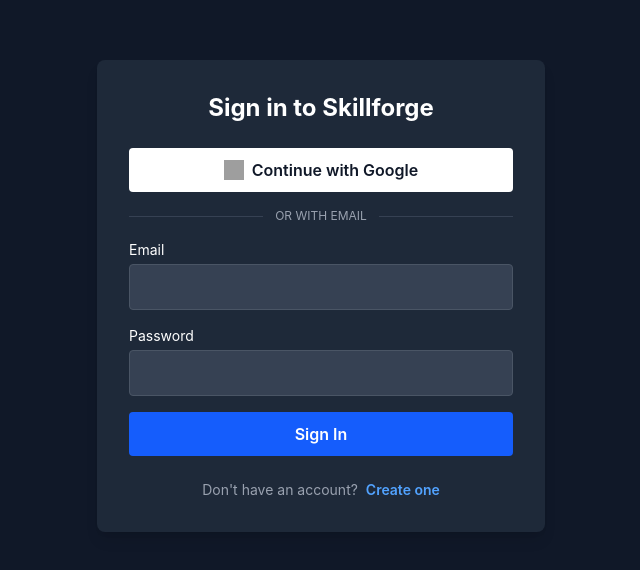
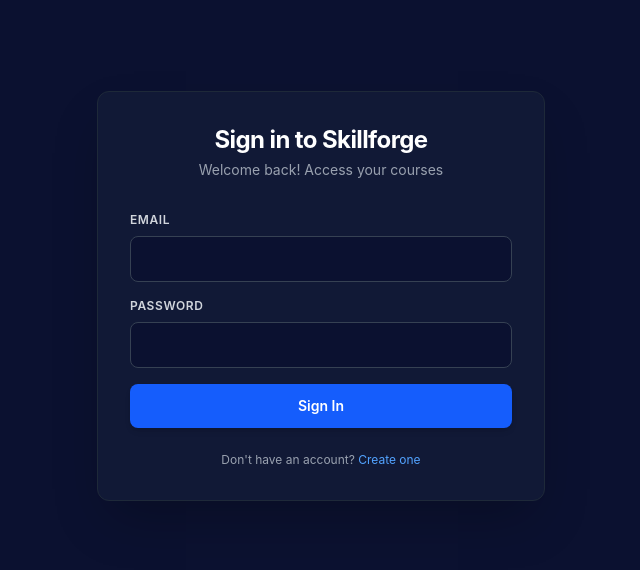
Before and after one commit to PrinceWycliff/skillforge-frontend, a React (Vite) app: page /login in a window 1280 px wide. Shown: the part 104-674 px from the top of the page, without its empty margins (319-959 px from the left). Built offline with nearby package versions, Linux system fonts and the light colour scheme; grey boxes are pictures that could not be loaded; the HTML template or start-up script is replaced by a standard one.

Commit message:
Fix login endpoint route and URL formatting in Login.jsx

```diff
--- a/src/pages/Login.jsx
+++ b/src/pages/Login.jsx
@@ -1,144 +1,110 @@
 import React, { useState } from 'react';
-import { loginWithGoogle, loginWithEmail, registerWithEmail } from '../config/firebase';
+import { useNavigate, Link } from 'react-router-dom';
 
 export default function Login() {
   const [email, setEmail] = useState('');
   const [password, setPassword] = useState('');
-  const [isRegistering, setIsRegistering] = useState(false);
   const [error, setError] = useState('');
-  const [message, setMessage] = useState('');
   const [loading, setLoading] = useState(false);
 
-  // 1. Backend Sync Helper
-  const syncWithBackend = async (idToken) => {
-    const baseUrl = import.meta.env.VITE_API_BASE_URL || '';
-    const res = await fetch(`${baseUrl}/api/auth/sync-user`, {
-      method: 'POST',
-      headers: { 'Content-Type': 'application/json' },
-      body: JSON.stringify({ idToken }),
-    });
+  const navigate = useNavigate();
 
-    const contentType = res.headers.get('content-type');
-    if (!contentType || !contentType.includes('application/json')) {
-      throw new Error(`Server returned non-JSON response (${res.status}). Check VITE_API_BASE_URL endpoint.`);
-    }
+  // Clean raw base URL to prevent double slashes (//)
+  const RAW_API_BASE = import.meta.env.VITE_API_BASE_URL || 'https://skillforge-backend-4wd6.onrender.com';
+  const API_BASE = RAW_API_BASE.replace(/\/$/, '');
 
-    const data = await res.json();
-    if (!res.ok) throw new Error(data.error || 'Backend synchronization failed');
-
-    // Store verified backend user session
-    localStorage.setItem('user', JSON.stringify(data.user));
-    window.location.href = '/dashboard';
-  };
-
-  // 2. Google Sign-In Handler
-  const handleGoogleLogin = async () => {
-    try {
-      setError('');
-      setLoading(true);
-      const userCredential = await loginWithGoogle();
-      const idToken = await userCredential.user.getIdToken();
-      await syncWithBackend(idToken);
-    } catch (err) {
-      setError(err.message);
-    } finally {
-      setLoading(false);
-    }
-  };
-
-  // 3. Email & Password Form Handler
   const handleSubmit = async (e) => {
     e.preventDefault();
     setError('');
-    setMessage('');
     setLoading(true);
 
     try {
-      if (isRegistering) {
-        await registerWithEmail(email, password);
-        setMessage('Verification email sent! Please check your inbox before logging in.');
-        setIsRegistering(false);
-      } else {
-        const userCredential = await loginWithEmail(email, password);
-        const idToken = await userCredential.user.getIdToken();
-        await syncWithBackend(idToken);
+      // Try main auth route
+      let response = await fetch(`${API_BASE}/api/auth/login`, {
+        method: 'POST',
+        headers: { 'Content-Type': 'application/json' },
+        body: JSON.stringify({ email, password }),
+      });
+
+      // Fallback to /api/login if /api/auth/login returned 404
+      if (response.status === 404) {
+        response = await fetch(`${API_BASE}/api/login`, {
+          method: 'POST',
+          headers: { 'Content-Type': 'application/json' },
+          body: JSON.stringify({ email, password }),
+        });
       }
+
+      const data = await response.json().catch(() => ({}));
+
+      if (!response.ok) {
+        throw new Error(data.message || 'Login failed. Please check your credentials.');
+      }
+
+      // Save user session
+      localStorage.setItem('token', data.token || 'user-logged-in');
+      localStorage.setItem('user', JSON.stringify(data.user || { email }));
+
+      // Redirect student to catalog or dashboard
+      navigate('/catalog', { replace: true });
+
     } catch (err) {
-      setError(err.message);
+      console.error('Login error:', err);
+      setError(err.message || 'Unable to log in. Please try again.');
     } finally {
       setLoading(false);
     }
   };
 
   return (
-    <div className="min-h-screen flex items-center justify-center bg-gray-900 text-white p-4">
-      <div className="max-w-md w-full bg-gray-800 rounded-lg p-8 shadow-lg">
-        <h2 className="text-2xl font-bold mb-6 text-center">
-          {isRegistering ? 'Create Skillforge Account' : 'Sign in to Skillforge'}
-        </h2>
-
-        {error && <div className="mb-4 text-sm bg-red-500/20 text-red-400 p-3 rounded break-words">{error}</div>}
-        {message && <div className="mb-4 text-sm bg-green-500/20 text-green-400 p-3 rounded">{message}</div>}
-
-        {/* Google Login Button */}
-        <button
-          onClick={handleGoogleLogin}
-          disabled={loading}
-          className="w-full flex items-center justify-center gap-2 bg-white text-gray-900 py-2.5 rounded font-semibold hover:bg-gray-100 transition mb-4 disabled:opacity-50"
-        >
-          <img src="https://www.gstatic.com/firebasejs/ui/2.0.0/images/auth/google.svg" className="w-5 h-5" alt="Google" />
-          {loading ? 'Signing in...' : 'Continue with Google'}
-        </button>
-
-        <div className="flex items-center my-4">
-          <div className="flex-1 border-t border-gray-700"></div>
-          <span className="px-3 text-xs text-gray-400 uppercase">Or with email</span>
-          <div className="flex-1 border-t border-gray-700"></div>
+    <div className="min-h-screen bg-[#0B1130] text-white flex items-center justify-center px-4 font-sans">
+      <div className="max-w-md w-full bg-[#111936] p-8 rounded-xl border border-gray-800 shadow-2xl">
+        <div className="text-center mb-8">
+          <h2 className="text-2xl font-bold tracking-tight">Sign in to Skillforge</h2>
+          <p className="text-gray-400 text-sm mt-1">Welcome back! Access your courses</p>
         </div>
 
-        {/* Form Login / Register */}
+        {error && (
+          <div className="mb-6 p-3 bg-red-500/10 border border-red-500/30 rounded-lg text-red-400 text-xs text-center">
+            {error}
+          </div>
+        )}
+
         <form onSubmit={handleSubmit} className="space-y-4">
           <div>
-            <label className="block text-sm mb-1">Email</label>
+            <label className="block text-xs font-semibold text-gray-300 uppercase tracking-wider mb-2">Email</label>
             <input
               type="email"
               required
-              className="w-full bg-gray-700 rounded p-2.5 border border-gray-600 focus:outline-none focus:border-blue-500"
               value={email}
               onChange={(e) => setEmail(e.target.value)}
+              className="w-full px-4 py-3 bg-[#0B1130] border border-gray-700 rounded-lg text-white text-sm focus:outline-none focus:border-blue-500 transition"
             />
           </div>
 
           <div>
-            <label className="block text-sm mb-1">Password</label>
+            <label className="block text-xs font-semibold text-gray-300 uppercase tracking-wider mb-2">Password</label>
             <input
               type="password"
               required
-              className="w-full bg-gray-700 rounded p-2.5 border border-gray-600 focus:outline-none focus:border-blue-500"
               value={password}
               onChange={(e) => setPassword(e.target.value)}
+              className="w-full px-4 py-3 bg-[#0B1130] border border-gray-700 rounded-lg text-white text-sm focus:outline-none focus:border-blue-500 transition"
             />
           </div>
 
           <button
             type="submit"
             disabled={loading}
-            className="w-full bg-blue-600 py-2.5 rounded font-semibold hover:bg-blue-500 transition disabled:opacity-50"
+            className="w-full py-3 bg-blue-600 hover:bg-blue-500 disabled:bg-blue-800 text-white font-semibold text-sm rounded-lg transition shadow-md"
           >
-            {loading ? 'Processing...' : isRegistering ? 'Register Account' : 'Sign In'}
+            {loading ? 'Authenticating...' : 'Sign In'}
           </button>
         </form>
 
-        <p className="mt-6 text-center text-sm text-gray-400">
-          {isRegistering ? 'Already have an account?' : "Don't have an account?"}{' '}
-          <button
-            type="button"
-            onClick={() => setIsRegistering(!isRegistering)}
-            className="text-blue-400 hover:underline font-semibold ml-1"
-          >
-            {isRegistering ? 'Sign In' : 'Create one'}
-          </button>
-        </p>
+        <div className="mt-6 text-center text-xs text-gray-400">
+          Don't have an account? <Link to="/register" className="text-blue-400 hover:underline">Create one</Link>
+        </div>
       </div>
     </div>
   );
```
